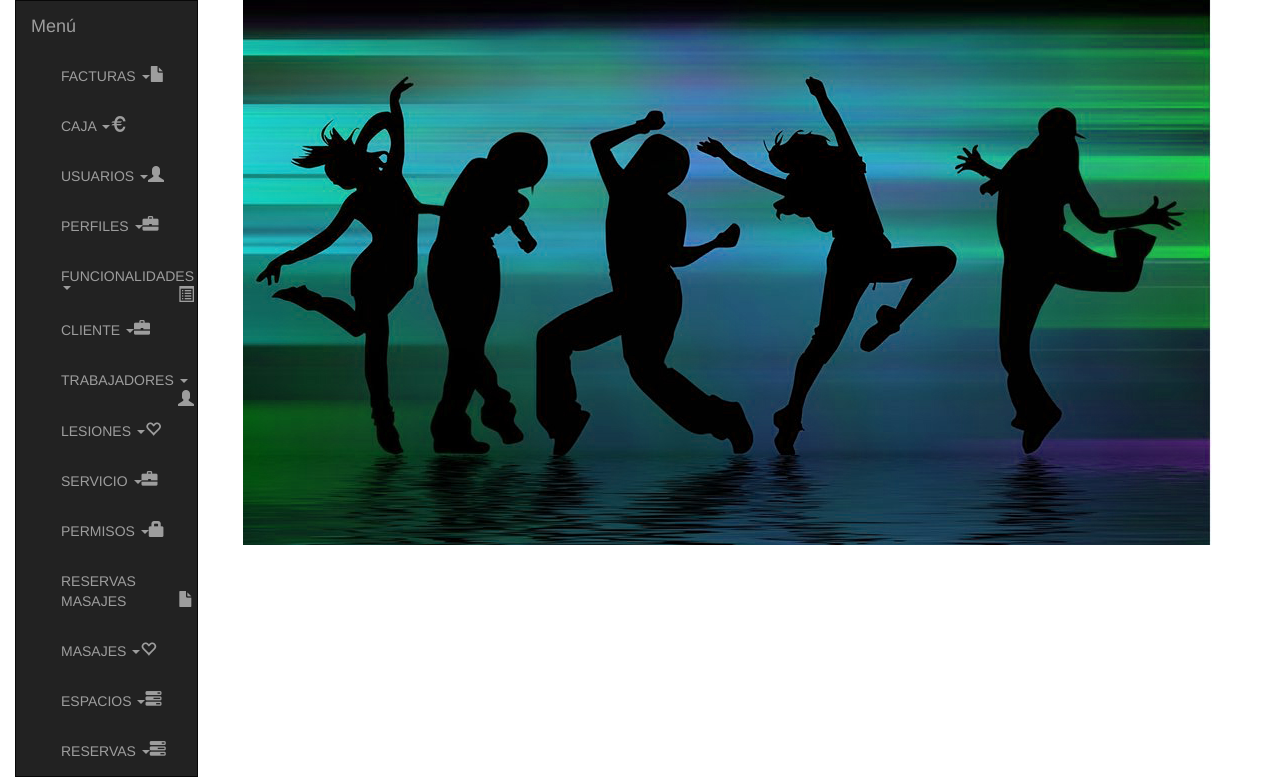
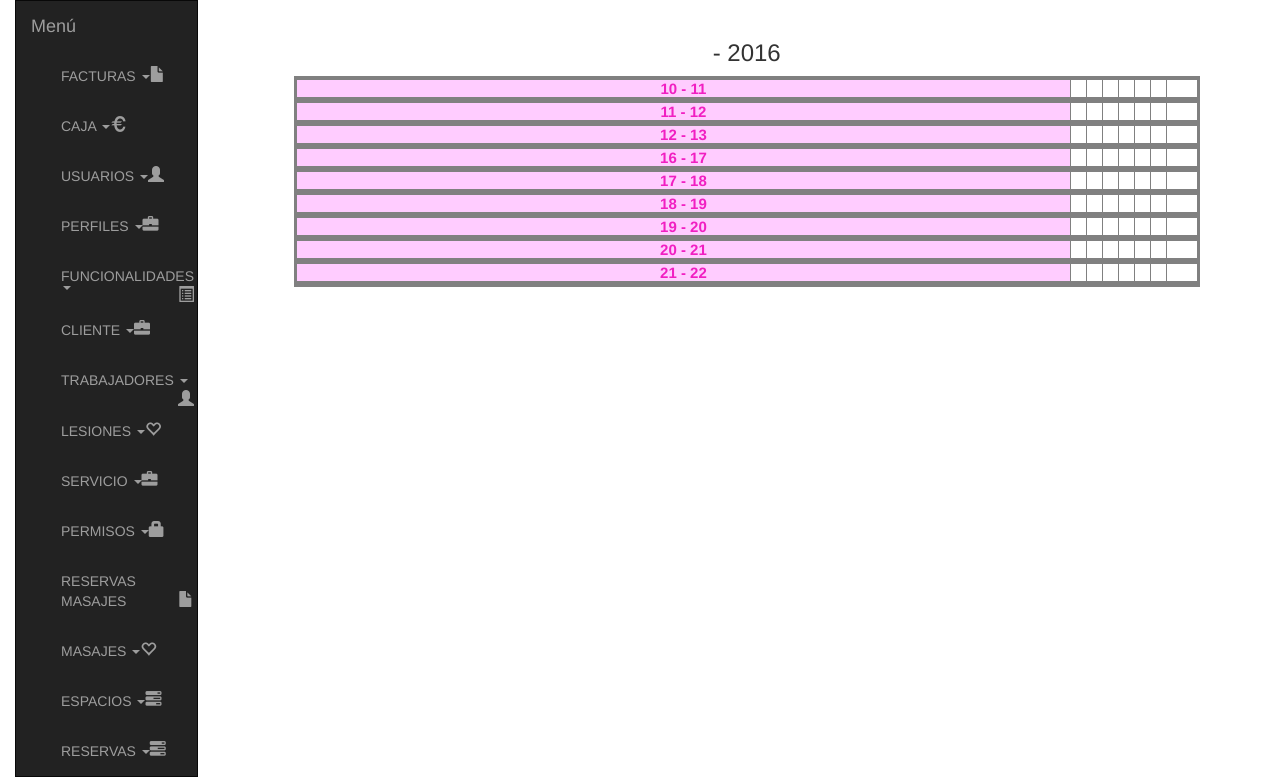
Before and after one commit to SergioESEI/IU-Grupo-5, a PHP site: page /views/default_Vista.php in a window 1280 px wide. Shown: the part 52-829 px from the top of the page. Run offline with PHP 8.4, Linux system fonts and the light colour scheme; a user stored in the database is signed in; data that the repository does not hold is empty.

Commit message:
Add files via upload

```diff
--- a/views/default_Vista.php
+++ b/views/default_Vista.php
@@ -7,6 +7,29 @@
 	?>
 	<title><?php echo $strings['principal']; ?></title>
 
+	<style type="text/css">
+	  .horario {width:90%; border-collapse: collapse; border:3px solid grey;}
+	  .tabla_colores {width:50%; border-collapse: collapse; border:3px solid grey;}
+	  .colores {width:25%}
+	  tr {width:100%; border-collapse: collapse; border:1px solid grey}
+	  td,th {width:12,86%;border-collapse: collapse; border:1px solid grey; color:black; text-align:center;}
+	  th {font-size:15px; text-transform:uppercase; color: #F11FC2;}
+	  .borde {border:solid 3px grey;}
+	  .borde_especial {border: #FF0077 3px dotted;}
+	  .sin_borde {border:1px solid transparent;}
+	  .sin_borde_dcha { border-right:1px solid transparent;}
+	  .dcha {font-size: 12px;}
+	  .amarillo {background-color:#ffff99;}
+	  .verde {background-color:#ccffcc;}
+	  .lila {background-color:#cc99ff}
+	  .azul {background-color:#99ccff}
+	  .rosa_mn {background-color:#F9B1DE}
+	  .rojo {background-color: #F75451}
+	  .rosa {background-color: #ffccff}
+	  .fucsia {background-color: #FF0077}
+	  .azul_osc {background-color: #3366cc}
+	</style>
+
 	<!-- Include del menú lateral -->
 	<body>
 		<div class="row-fluid">
@@ -15,8 +38,192 @@
 				<div class="section-fluid">
 					<div class="container-fluid">
 
-						<!-- Aqui se mostrará el calendario -->
-						<img class="img-responsive" src="../images/background.jpg">
+					<center>
+					<br/>
+					<h3><?php echo $strings['octubre']; ?> - <?php echo $strings['diciembre']; ?> 2016</h3>
+
+					<table class="horario">
+					  <tr>
+						<th colspan="2"></th>
+						<th><?php echo $strings['lunes']; ?></th>
+						<th><?php echo $strings['martes']; ?></th>
+						<th><?php echo $strings['miercoles']; ?></th>
+						<th><?php echo $strings['jueves']; ?></th>
+						<th><?php echo $strings['viernes']; ?></th>
+						<th><?php echo $strings['sabado']; ?></th>
+					  </tr>
+					  <tr>
+						<th class="rosa">10 - 11</th>
+						<td><?php echo $strings['sala 1']; ?></td>
+						<td></td>
+						<td></td>
+						<td></td>
+						<td></td>
+						<td></td>
+						<td></td>
+					  </tr>
+						<tr class="borde">
+						<td colspan="2" class="sin_borde"></td>
+						<td class="sin_borde"></td>
+						<td class="sin_borde"></td>
+						<td class="sin_borde"></td>
+						<td class="sin_borde"></td>
+						<td class="sin_borde"></td>
+					  </tr>
+					  <tr>
+						<th class="rosa">11 - 12</th>
+						<td><?php echo $strings['sala 1']; ?></td>
+						<td></td>
+						<td></td>
+						<td></td>
+						<td></td>
+						<td></td>
+						<td></td>
+					  </tr>
+					  <tr class="borde">
+						<td colspan="2" class="sin_borde"></td>
+						<td class="sin_borde"></td>
+						<td class="sin_borde"></td>
+						<td class="sin_borde"></td>
+						<td class="sin_borde"></td>
+						<td class="sin_borde"></td>
+						<td class="sin_borde"></td>
+					  </tr>
+					   <tr>
+						<th class="rosa">12 - 13</th>
+						<td><?php echo $strings['sala 1']; ?></td>
+						<td></td>
+						<td></td>
+						<td></td>
+						<td></td>
+						<td></td>
+						<td></td>
+					  </tr>
+					  <tr class="borde">
+						<td colspan="2" class="sin_borde"></td>
+						<td class="sin_borde"></td>
+						<td class="sin_borde"></td>
+						<td class="sin_borde"></td>
+						<td class="sin_borde"></td>
+						<td class="sin_borde"></td>
+						<td class="sin_borde"></td>
+					  </tr>
+					  <tr>
+						<th class="rosa">16 - 17</th>
+						<td><?php echo $strings['sala 1']; ?></td>
+						<td></td>
+						<td></td>
+						<td></td>
+						<td></td>
+						<td></td>
+						<td></td>
+					  </tr>
+					  <tr class="borde">
+						<td colspan="2" class="sin_borde"></td>
+						<td class="sin_borde"></td>
+						<td class="sin_borde"></td>
+						<td class="sin_borde"></td>
+						<td class="sin_borde"></td>
+						<td class="sin_borde"></td>
+						<td class="sin_borde"></td>
+					  </tr>
+					   <tr>
+						<th class="rosa">17 - 18</th>
+						<td><?php echo $strings['sala 1']; ?></td>
+						<td></td>
+						<td></td>
+						<td></td>
+						<td></td>
+						<td></td>
+						<td></td>
+					  </tr>
+					  <tr class="borde">
+						<td colspan="2" class="sin_borde"></td>
+						<td class="sin_borde"></td>
+						<td class="sin_borde"></td>
+						<td class="sin_borde"></td>
+						<td class="sin_borde"></td>
+						<td class="sin_borde"></td>
+						<td class="sin_borde"></td>
+					  </tr>
+					   <tr>
+						<th class="rosa">18 - 19</th>
+						<td><?php echo $strings['sala 1']; ?></td>
+						<td></td>
+						<td></td>
+						<td></td>
+						<td></td>
+						<td></td>
+						<td></td>
+					  </tr>
+					  <tr class="borde">
+						<td colspan="2" class="sin_borde"></td>
+						<td class="sin_borde"></td>
+						<td class="sin_borde"></td>
+						<td class="sin_borde"></td>
+						<td class="sin_borde"></td>
+						<td class="sin_borde"></td>
+						<td class="sin_borde"></td>
+					  </tr>
+					   <tr>
+						<th class="rosa">19 - 20</th>
+						<td><?php echo $strings['sala 1']; ?></td>
+						<td></td>
+						<td></td>
+						<td></td>
+						<td></td>
+						<td></td>
+						<td></td>
+					  </tr>
+					  <tr class="borde">
+						<td colspan="2" class="sin_borde"></td>
+						<td class="sin_borde"></td>
+						<td class="sin_borde"></td>
+						<td class="sin_borde"></td>
+						<td class="sin_borde"></td>
+						<td class="sin_borde"></td>
+						<td class="sin_borde"></td>
+					  </tr>
+					   <tr>
+						<th class="rosa">20 - 21</th>
+						<td><?php echo $strings['sala 1']; ?></td>
+						<td></td>
+						<td></td>
+						<td></td>
+						<td></td>
+						<td></td>
+						<td></td>
+					  </tr>
+						<tr class="borde">
+						<td colspan="2" class="sin_borde"></td>
+						<td class="sin_borde"></td>
+						<td class="sin_borde"></td>
+						<td class="sin_borde"></td>
+						<td class="sin_borde"></td>
+						<td class="sin_borde"></td>
+						<td class="sin_borde"></td>
+					  </tr>
+					   <tr>
+						<th class="rosa">21 - 22</th>
+						<td><?php echo $strings['sala 1']; ?></td>
+						<td></td>
+						<td></td>
+						<td></td>
+						<td></td>
+						<td></td>
+						<td></td>
+					  </tr>
+						<tr class="borde">
+						<td colspan="2" class="sin_borde"></td>
+						<td class="sin_borde"></td>
+						<td class="sin_borde"></td>
+						<td class="sin_borde"></td>
+						<td class="sin_borde"></td>
+						<td class="sin_borde"></td>
+						<td class="sin_borde"></td>
+					  </tr>
+					</table>
+
 					</div>
 				</div>
 			</div>
```
